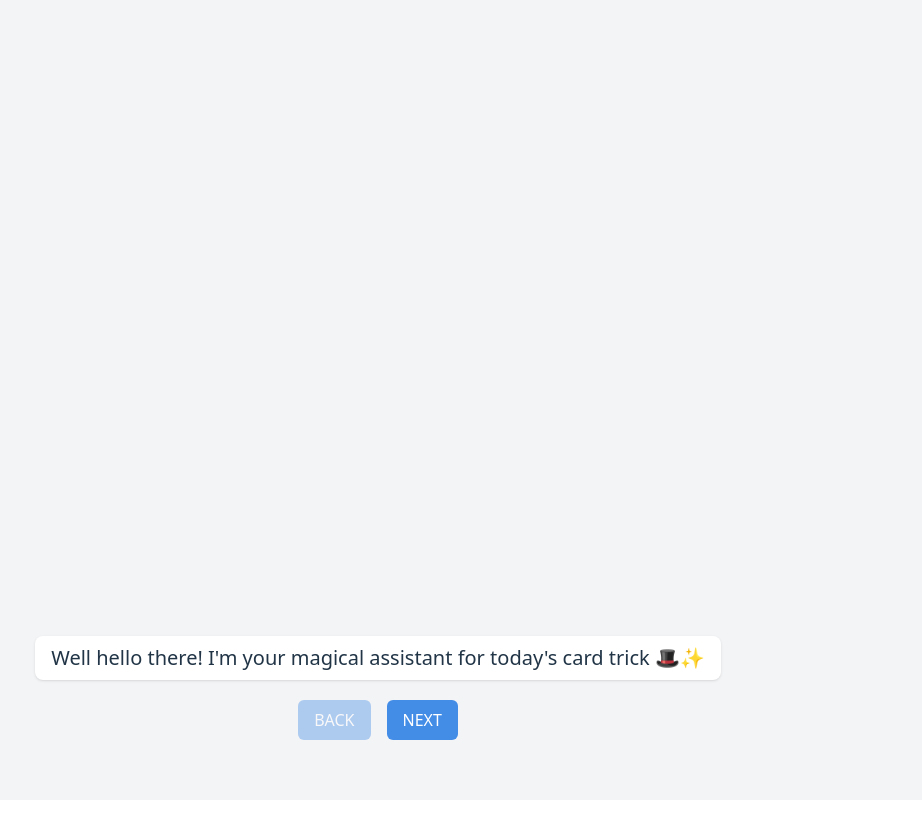
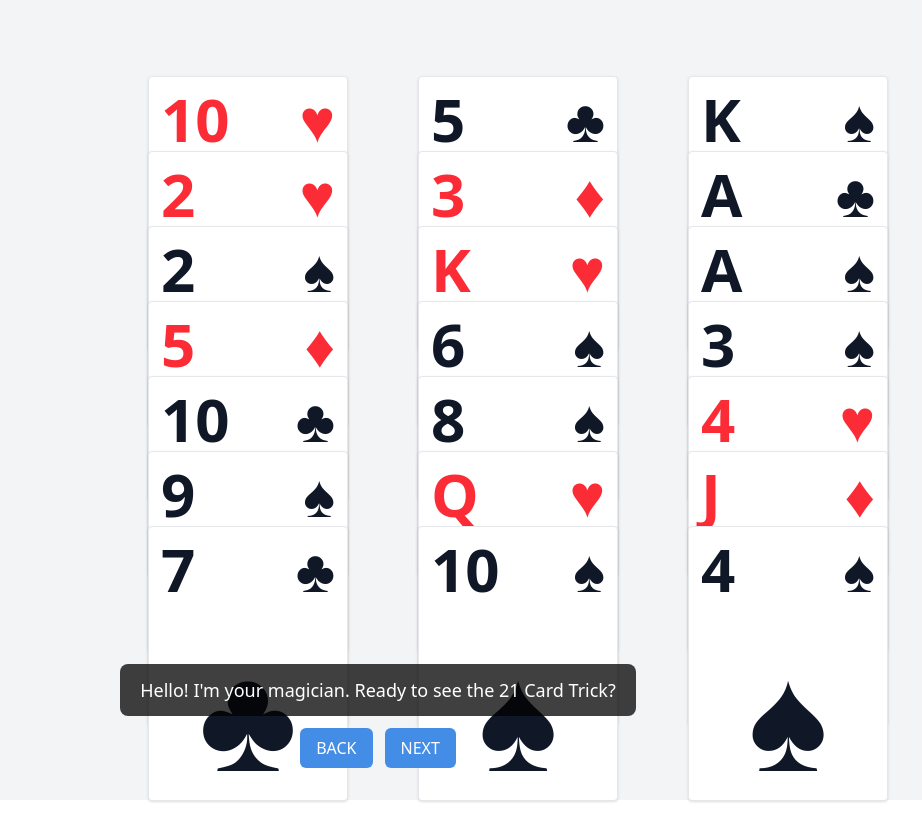
Before and after one commit to megelismi/21-card-trick, a React (Vite) app: page / in a window 1280 px wide. Shown: the whole page, without its empty margins (262-1184 px from the left). Built offline with nearby package versions, Linux system fonts and the light colour scheme.

Commit message:
setting up card machine and card table

```diff
--- a/package.json
+++ b/package.json
@@ -11,9 +11,11 @@
   },
   "dependencies": {
     "@tailwindcss/vite": "^4.1.11",
+    "@xstate/react": "^6.0.0",
     "motion": "^12.23.12",
     "react": "^19.1.0",
-    "react-dom": "^19.1.0"
+    "react-dom": "^19.1.0",
+    "xstate": "^5.20.2"
   },
   "devDependencies": {
     "@eslint/js": "^9.30.1",
--- a/src/App.tsx
+++ b/src/App.tsx
@@ -1,25 +1,35 @@
 import "./App.css";
-
-// import { CardProvider } from "./context/CardContext";
-// import CardTrick from "./CardTrick";
+import { useMachine } from "@xstate/react";
+import cardTrickMachine from "./machines/cardTrickMachine";
+import CardTable from "./components/CardTable";
 import DialogueBox from "./components/DialogueBox";
 
 function App() {
+  const [state, send] = useMachine(cardTrickMachine);
+
+  // helper to map the machine value to subtitle key (string)
+  const phase = String(state.value);
+
+  const handleNext = () => send({ type: "NEXT" });
+  const handlePrev = () => send({ type: "PREV" });
+
+  const handleCardClick = (colIndex: number) => {
+    // clicking when asked selects column
+    if (
+      phase === "askColumn1" ||
+      phase === "askColumn2" ||
+      phase === "askColumn3"
+    ) {
+      send({ type: "SELECT_COLUMN", columnIndex: colIndex });
+    }
+  };
+
   return (
     <div className="flex flex-wrap justify-center h-screen bg-gray-100">
-      <DialogueBox />
+      <CardTable phase={phase} onCardClick={handleCardClick} />
+      <DialogueBox stateName={phase} onNext={handleNext} onPrev={handlePrev} />
     </div>
   );
 }
 
 export default App;
-
-{
-  /* <CardProvider>
-      <div className="app-container">
-        <div className="app">
-        <CardTrick />
-         </div>
-      </div>
-    </CardProvider> */
-}
--- a/src/TestPlayground.tsx
+++ b/src/TestPlayground.tsx
@@ -11,7 +11,6 @@ function TestPlayground() {
   const handleClick = () => {
     setY2(-40);
     setY3(-80);
-
     setX(-200);
   };
 
--- a/src/components/CardRow.tsx
+++ /dev/null
@@ -1,6 +0,0 @@
-import "../Animations.css";
-import "../Cards.css";
-
-export default function CardRow({ children }: { children: React.ReactNode }) {
-  return <div className="card-row">{children}</div>;
-}
--- /dev/null
+++ b/src/components/CardTable.tsx
@@ -0,0 +1,58 @@
+import { motion } from "motion/react";
+import generateRandomUniqueCards from "../utils/generateRandomCards";
+import Card from "./Card";
+import type { Rank, Suit } from "../types/cards";
+
+interface Props {
+  phase: string; // state.value from machine
+  onCardClick?: (colIndex: number) => void;
+}
+
+const CardTable: React.FC<Props> = ({ phase, onCardClick }) => {
+  // get 21 random unique cards
+  // TODO: this needs to be memoized or handled in a way that doesn't regenerate cards on every render
+  // but for now we just generate them fresh each time
+  const cards = generateRandomUniqueCards() as { suit: Suit; rank: Rank }[];
+  const firstCol = cards.slice(0, 7);
+  const secondCol = cards.slice(7, 14);
+  const thirdCol = cards.slice(14, 21);
+
+  return (
+    <div className="flex flex-col gap-8 justify-center mt-16 relative w-4/5 min-w-[350px]">
+      {cards.map((card, index) => {
+        return (
+          <div
+            style={{
+              position: "absolute",
+              top: `${Math.floor(index / 3) * 75}px`,
+              left: `${((index % 3) + 1) * 270}px`,
+            }}
+          >
+            <Card suit={card.suit} rank={card.rank} />
+          </div>
+        );
+      })}
+    </div>
+  );
+};
+
+export default CardTable;
+
+//  const animate = phase.startsWith("dealRound")
+//           ? { y: [-40, 0], opacity: [0, 1], scale: [0.96, 1] }
+//           : phase.startsWith("gatherRound")
+//           ? { y: [0, -12, 0], rotate: [0, 5, 0] }
+//           : {};
+
+//   const cardVariants = {
+//     hidden: { x: -100, opacity: 0 },
+//     visible: (i: number) => ({
+//       x: 0,
+//       opacity: 1,
+//       transition: {
+//         delay: i * 0.1,
+//         type: "spring",
+//         stiffness: 100,
+//       },
+//     }),
+//   };
--- a/src/components/DialogueBox.tsx
+++ b/src/components/DialogueBox.tsx
@@ -1,109 +1,62 @@
-import { useState, useEffect } from "react";
 import { motion, AnimatePresence } from "motion/react";
 
-const magicianDialogue = {
-  intro: [
-    "🎩 Well hello there! I'm your magical assistant for today's card trick.",
-    "I'm going to show you something amazing… but you'll have to play along.",
-    "I'll deal out some cards, and I just need you to secretly pick one in your mind.",
-    "Ready? Let's begin!",
-  ],
+interface Props {
+  stateName: string; // Current state name from the machine
+  onNext: () => void; // Callback for next action
+  onPrev: () => void; // Callback for previous action
+}
 
-  deal1: [
-    "✨ Here come the cards for round one...",
-    "Look carefully at the cards and remember your chosen one.",
-  ],
-
-  chooseRow1: [
-    "Alright… which row is your card in?",
-    "(Don't tell me your card — just the row number!)",
-  ],
-
-  deal2: [
-    "Great choice. Now let me shuffle the magic a little…",
-    "Here's round two!",
-  ],
-
-  chooseRow2: ["Again — which row is your card in this time?"],
-
-  deal3: [
-    "Perfect. I can already sense the magic building…",
-    "Final deal coming up!",
-  ],
-
-  chooseRow3: ["Last time — which row is your card in?"],
-
-  reveal: [
-    "Hmmm… let me concentrate… 🔮",
-    "Yes… yes… I see it clearly now.",
-    "Your card is… 🃏 ***THE ONE YOU PICKED***!",
-  ],
-
-  end: [
-    "Amazing, wasn't it?",
-    "Want to go again and see if you can stump me this time?",
-  ],
+const dialogueMap: Record<string, string> = {
+  intro: "Hello! I'm your magician. Ready to see the 21 Card Trick?",
+  dealRound1: "Dealing cards for round 1...",
+  askColumn1:
+    "Pick a card in your mind, but don't tell me! Just tell me which column is it in?",
+  gatherRound1: "Gathering the cards...",
+  dealRound2: "Dealing cards for round 2...",
+  askColumn2: "Which column is your card in now?",
+  gatherRound2: "Gathering the cards again...",
+  dealRound3: "One last deal...",
+  askColumn3: "Final time — which column is it in?",
+  reveal: "I believe your card is... 🎩✨",
+  done: "Thanks for playing!",
 };
 
-const magicianScript: string[] = [
-  "Well hello there! I'm your magical assistant for today's card trick 🎩✨",
-  "I'm going to show you something amazing… but you'll have to play along.",
-  "I'll deal out some cards, and I just need you to secretly pick one in your mind.",
-  "Ready? Let's begin!",
-];
-
-export default function MagicianSubtitle() {
-  const [lineIndex, setLineIndex] = useState(0);
-
-  useEffect(() => {
-    if (lineIndex < magicianScript.length - 1) {
-      const timer = setTimeout(() => {
-        setLineIndex((prev) => prev + 1);
-      }, 6000); // change line every 6 seconds
-      return () => clearTimeout(timer);
-    }
-  }, [lineIndex]);
-
-  const handleNext = () => {
-    setLineIndex((prev) => Math.min(prev + 1, magicianScript.length - 1));
-  };
-
-  const handleBack = () => {
-    setLineIndex((prev) => Math.max(prev - 1, 0));
-  };
+const DialogueBox: React.FC<Props> = ({ stateName, onNext, onPrev }) => {
+  const text = dialogueMap[stateName] ?? "";
 
   return (
-    <>
-      <div className="fixed bottom-[120px] w-full flex flex-col items-center pointer-events-auto">
+    <div className="fixed bottom-8 w-full flex flex-col items-center pointer-events-none">
+      <div className="pointer-events-auto flex flex-col items-center">
         <AnimatePresence mode="wait">
-          <motion.p
-            key={lineIndex}
-            initial={{ opacity: 0, y: 10 }}
+          <motion.div
+            key={stateName}
+            initial={{ opacity: 0, y: 12 }}
             animate={{ opacity: 1, y: 0 }}
-            exit={{ opacity: 0, y: -10 }}
-            transition={{ duration: 0.4 }}
-            className="bg-white bg-opacity-75 text-lg md:text-xl px-4 py-2 rounded-lg max-w-[80%] text-center shadow-sm"
+            exit={{ opacity: 0, y: -12 }}
+            transition={{ duration: 0.35 }}
+            className="bg-black/75 text-white text-lg px-5 py-3 rounded-lg max-w-[86vw] text-center"
           >
-            {magicianScript[lineIndex]}
-          </motion.p>
+            {text}
+          </motion.div>
         </AnimatePresence>
-      </div>
-      <div className="flex gap-4 fixed bottom-[60px]">
+
+        <div className="mt-3 flex gap-3 pointer-events-auto">
           <button
-          onClick={handleBack}
-          disabled={lineIndex === 0}
-          className={`px-4 py-2 rounded bg-gray-600 text-white disabled:opacity-40`}
+            onClick={onPrev}
+            className="px-3 py-1 rounded bg-gray-700 text-white"
           >
             Back
           </button>
           <button
-          onClick={handleNext}
-          disabled={lineIndex === magicianScript.length - 1}
-          className={`px-4 py-2 rounded bg-blue-600 text-white disabled:opacity-40`}
+            onClick={onNext}
+            className="px-3 py-1 rounded bg-blue-600 text-white"
           >
             Next
           </button>
         </div>
-    </>
+      </div>
+    </div>
   );
-}
+};
+
+export default DialogueBox;
--- /dev/null
+++ b/src/machines/cardTrickMachine.ts
@@ -0,0 +1,84 @@
+import { createMachine } from "xstate";
+
+interface Context {
+  selectedColumn?: number; // 0,1,2
+}
+
+type Event =
+  | { type: "NEXT" }
+  | { type: "PREV" }
+  | { type: "SELECT_COLUMN"; columnIndex: number };
+
+const cardTrickMachine = createMachine<Context, Event>({
+  id: "cardTrick",
+  initial: "intro",
+  context: {},
+  states: {
+    intro: {
+      on: { NEXT: "dealRound1" },
+    },
+
+    dealRound1: {
+      // invoke a service (we wire this up in React) that resolves when the deal animation finishes
+      invoke: { id: "deal1", src: "dealAnimation" },
+      on: { NEXT: "askColumn1" },
+    },
+    askColumn1: {
+      on: {
+        SELECT_COLUMN: { target: "gatherRound1", actions: "storeSelectedColumn" },
+        PREV: "dealRound1",
+      },
+    },
+
+    gatherRound1: {
+      invoke: { id: "gather1", src: "gatherAnimation" },
+      on: { NEXT: "dealRound2" },
+    },
+
+    dealRound2: {
+      invoke: { id: "deal2", src: "dealAnimation" },
+      on: { NEXT: "askColumn2" },
+    },
+    askColumn2: {
+      on: {
+        SELECT_COLUMN: { target: "gatherRound2", actions: "storeSelectedColumn" },
+        PREV: "dealRound2",
+      },
+    },
+
+    gatherRound2: {
+      invoke: { id: "gather2", src: "gatherAnimation" },
+      on: { NEXT: "dealRound3" },
+    },
+
+    dealRound3: {
+      invoke: { id: "deal3", src: "dealAnimation" },
+      on: { NEXT: "askColumn3" },
+    },
+    askColumn3: {
+      on: {
+        SELECT_COLUMN: { target: "reveal", actions: "storeSelectedColumn" },
+        PREV: "dealRound3",
+      },
+    },
+
+    reveal: {
+      // show reveal for some time, then allow restart with NEXT
+      after: { 3500: "done" },
+      on: { NEXT: "intro", PREV: "askColumn3" },
+    },
+
+    done: {
+      type: "final",
+    },
+  },
+},
+{
+  actions: {
+    storeSelectedColumn: (ctx, evt) => {
+      if (evt.type === "SELECT_COLUMN") ctx.selectedColumn = evt.columnIndex;
+    },
+  },
+});
+
+export default cardTrickMachine;
--- /dev/null
+++ b/src/types/cards.ts
@@ -0,0 +1,15 @@
+export type Suit = "hearts" | "diamonds" | "clubs" | "spades";
+export type Rank =
+  | "2"
+  | "3"
+  | "4"
+  | "5"
+  | "6"
+  | "7"
+  | "8"
+  | "9"
+  | "10"
+  | "J"
+  | "Q"
+  | "K"
+  | "A";
--- /dev/null
+++ b/src/utils/generateRandomCards.ts
@@ -0,0 +1,22 @@
+import type { Suit, Rank } from "../types/cards";
+
+export default function generateRandomUniqueCards() {
+    const suits: Suit[] = ["hearts", "diamonds", "clubs", "spades"];
+    const ranks: Rank[] = ["2", "3", "4", "5", "6", "7", "8", "9", "10", "J", "Q", "K", "A"];
+
+    const cards: { suit: string; rank: string; }[] = [];
+
+    // Generate 21 unique cards
+    while (cards.length < 21) {
+        const suit = suits[Math.floor(Math.random() * suits.length)];
+        const rank = ranks[Math.floor(Math.random() * ranks.length)];
+        const card = { suit, rank };
+
+        // Ensure the card is unique
+        if (!cards.some(c => c.suit === suit && c.rank === rank)) {
+            cards.push(card);
+        }
+    }
+
+    return cards;
+}
```
Also changed, not shown: src/components/Card.tsx (+1 -15 lines), src/types.ts (added), 1 other file (tests, documents, lock files or other folders). Lines whose indentation alone changed are shown as unchanged.
